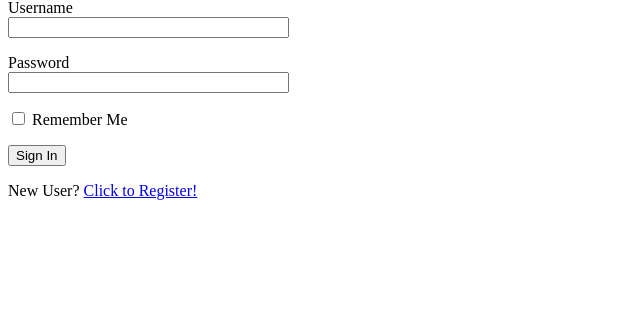
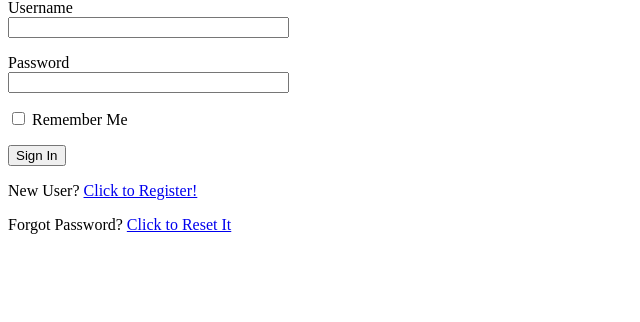
Before and after one commit to jjniemeyer/flask_microblog, a Flask app: page /login in a window 1280 px wide. Shown: the part 117-439 px from the top of the page, without its empty margins (0-640 px from the left). Run offline with Flask 2, Linux system fonts and the light colour scheme.

Commit message:
implement request password reset

```diff
--- a/app/email.py
+++ b/app/email.py
@@ -7,3 +7,7 @@ def send_email(subject, sender, recipients, text_body, html_body):
     msg.body = text_body
     msg.html = html_body
     mail.send(msg)
+
+
+def send_password_reset_email(user):
+    pass
--- a/app/forms.py
+++ b/app/forms.py
@@ -50,7 +50,13 @@ class EmptyForm(FlaskForm):
     # via a POST request instead on an insecure GET request
     submit = SubmitField('Submit')
 
+
 class PostForm(FlaskForm):
     post = TextAreaField('Say something', validators=[
         DataRequired(), Length(min=1, max=140)])
     submit = SubmitField('Submit')
+
+
+class ResetPasswordRequestForm(FlaskForm):
+    email = StringField('Email', validators=[DataRequired(), Email()])
+    submit = SubmitField('Request Password Reset')
--- a/app/routes.py
+++ b/app/routes.py
@@ -6,8 +6,9 @@ from app.models import User, Post
 from flask_login import logout_user, login_required
 from werkzeug.urls import url_parse
 from app import db
-from app.forms import RegistrationForm, EditProfileForm, EmptyForm, PostForm
+from app.forms import RegistrationForm, EditProfileForm, EmptyForm, PostForm, ResetPasswordRequestForm
 from datetime import datetime
+from app.email import send_password_reset_email
 
 
 @app.before_request
@@ -162,3 +163,17 @@ def explore():
         if posts.has_prev else None
     return render_template('index.html', title='Explore', posts=posts.items,
                         next_url=next_url, prev_url=prev_url)
+
+
+@app.route('/reset_password_request', methods=['GET', 'POST'])
+def reset_password_request():
+    if current_user.is_authenticated:
+        return redirect(url_for('index'))
+    form = ResetPasswordRequestForm()
+    if form.validate_on_submit():
+        user = User.query.filter_by(email=form.email.data).first()
+        if user:
+            send_password_reset_email(user)
+        flash('Check your email for instructions on how to reset password.')
+        return redirect(url_for('login'))
+    return render_template('reset_password_request.html', title='Reset Password')
--- a/app/templates/login.html
+++ b/app/templates/login.html
@@ -22,4 +22,5 @@
         <p>{{ form.submit() }}</p>
     </form>
     <p>New User? <a href="{{ url_for('register') }}">Click to Register!</a></p>
+    <p>Forgot Password? <a href="{{ url_for('reset_password_request') }}">Click to Reset It</a></p>
 {% endblock %}
```
Also changed, not shown: app/templates/reset_password_request.html (added, +16 -0 lines).
